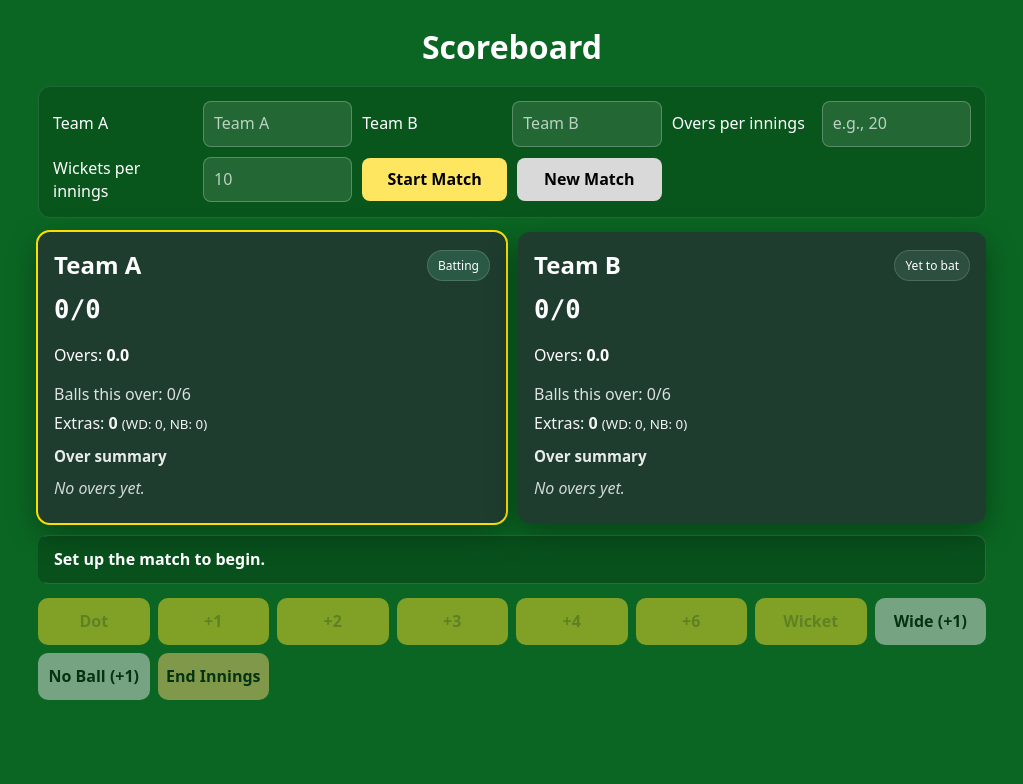
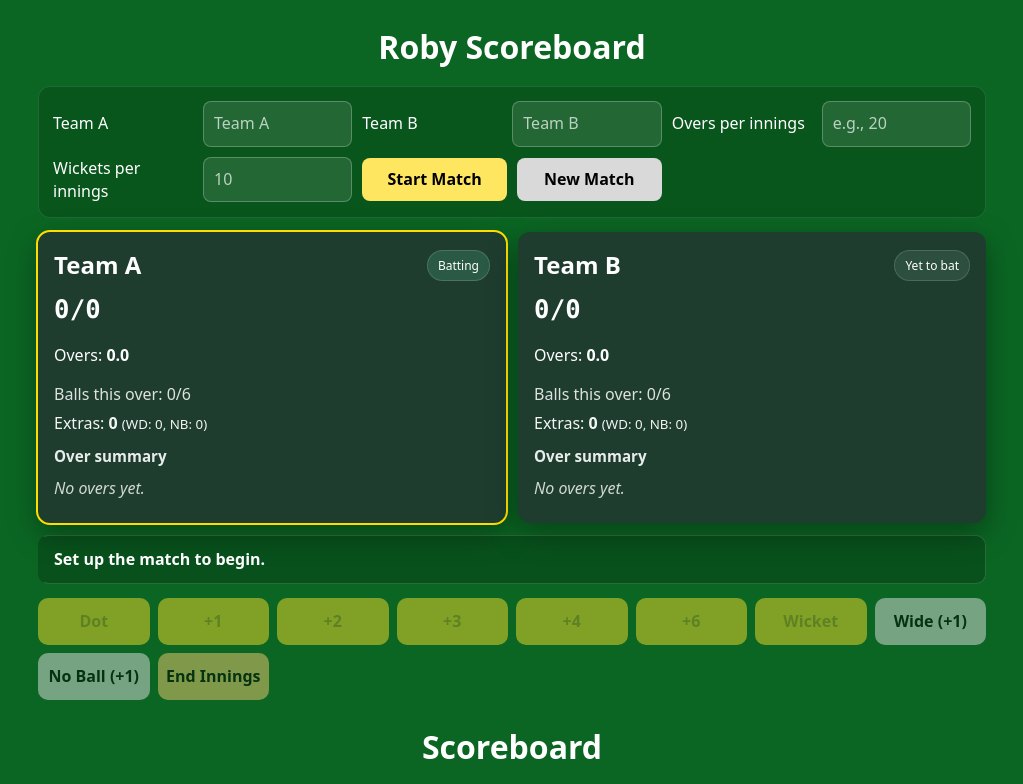
Before and after one commit to JajalaUday/CricketScoreboard, a plain HTML site: page index.html in a window 1280 px wide. Shown: the top 784 px of the page, without its empty margins (128-1151 px from the left). Drawn offline with Linux system fonts and the light colour scheme.

Commit message:
Update index.html

```diff
--- a/index.html
+++ b/index.html
@@ -6,7 +6,130 @@
   <meta name="viewport" content="width=device-width, initial-scale=1, viewport-fit=cover"/>
   <title>Scoreboard</title>
   <link rel="stylesheet" href="./style.css"/>
-  <script src="./score.js" defer></script>
+  <script src="./score.js" defer></script><!DOCTYPE html>
+<html lang="en">
+<head>
+  <meta charset="UTF-8" />
+  <!-- viewport-fit=cover for iPhone safe areas -->
+  <meta name="viewport" content="width=device-width, initial-scale=1, viewport-fit=cover"/>
+  <title>Roby Scoreboard</title>
+  <link rel="stylesheet" href="style.css"/>
+  <script src="score.js" defer></script>
+</head>
+<body>
+  <div class="wrap">
+    <h1>Roby Scoreboard</h1>
+
+    <!-- Match setup -->
+    <div class="setup">
+      <div class="row">
+        <label for="teamAName">Team A</label>
+        <input id="teamAName" placeholder="Team A" />
+      </div>
+      <div class="row">
+        <label for="teamBName">Team B</label>
+        <input id="teamBName" placeholder="Team B" />
+      </div>
+      <div class="row">
+        <label for="oversPerInnings">Overs per innings</label>
+        <input id="oversPerInnings" type="number" min="1" placeholder="e.g., 20" />
+      </div>
+      <div class="row">
+        <label for="wicketsPerInnings">Wickets per innings</label>
+        <input id="wicketsPerInnings" type="number" min="1" max="10" placeholder="10" />
+      </div>
+      <div class="row actions">
+        <button id="startMatch">Start Match</button>
+        <button id="newMatch" class="secondary">New Match</button>
+      </div>
+    </div>
+
+    <!-- Scorecards -->
+    <div class="cards">
+      <div id="cardA" class="card">
+        <div class="card-header">
+          <h2 id="nameA">Team A</h2>
+          <span class="badge" id="badgeA">Batting</span>
+        </div>
+        <p class="scoreline">
+          <strong><span id="runsA">0</span>/<span id="wktsA">0</span></strong>
+        </p>
+        <p>Overs: <strong><span id="oversA">0.0</span></strong>
+          <span class="rr" id="rrA"></span>
+        </p>
+        <p class="hint" id="hintA">Balls this over: 0/6</p>
+        <p class="extras">Extras:
+          <strong><span id="extrasA">0</span></strong>
+          <small>(WD: <span id="wdA">0</span>, NB: <span id="nbA">0</span>)</small>
+        </p>
+
+        <!-- Over summary A -->
+        <div class="over-summary">
+          <h3 class="over-title">Over summary</h3>
+          <div id="oversAList" class="over-list"></div>
+        </div>
+      </div>
+
+      <div id="cardB" class="card">
+        <div class="card-header">
+          <h2 id="nameB">Team B</h2>
+          <span class="badge" id="badgeB">Yet to bat</span>
+        </div>
+        <p class="scoreline">
+          <strong><span id="runsB">0</span>/<span id="wktsB">0</span></strong>
+        </p>
+        <p>Overs: <strong><span id="oversB">0.0</span></strong>
+          <span class="rr" id="rrB"></span>
+        </p>
+        <p class="hint" id="hintB">Balls this over: 0/6</p>
+        <p class="extras">Extras:
+          <strong><span id="extrasB">0</span></strong>
+          <small>(WD: <span id="wdB">0</span>, NB: <span id="nbB">0</span>)</small>
+        </p>
+
+        <!-- Over summary B -->
+        <div class="over-summary">
+          <h3 class="over-title">Over summary</h3>
+          <div id="oversBList" class="over-list"></div>
+        </div>
+
+        <!-- Chasing panel (2nd innings) -->
+        <div id="chaseBox" class="chase hidden">
+          <p><strong>Target:</strong> <span id="targetVal">—</span></p>
+          <p><strong>Needed:</strong> <span id="needVal">—</span> off <span id="ballsLeftVal">—</span> balls</p>
+          <p><strong>Req RR:</strong> <span id="reqRR">—</span></p>
+        </div>
+      </div>
+    </div>
+
+    <!-- Status bar -->
+    <div id="status" class="status">Set up the match to begin.</div>
+
+    <!-- Mobile-only details toggle -->
+    <button id="toggleDetails" class="toggle-details hidden" aria-pressed="false">Show details</button>
+
+    <!-- Controls (always control the CURRENT batting team) -->
+    <div class="controls">
+      <!-- legal deliveries (advance ball) -->
+      <button id="dot">Dot</button>
+      <button id="r1">+1</button>
+      <button id="r2">+2</button>
+      <button id="r3">+3</button>
+      <button id="r4">+4</button>
+      <button id="r6">+6</button>
+      <button id="wkt">Wicket</button>
+
+      <!-- extras (do NOT advance the ball) -->
+      <button id="wd" class="secondary">Wide (+1)</button>
+      <button id="nb" class="secondary">No Ball (+1)</button>
+
+      <!-- innings/match -->
+      <button id="endInnings" class="warn">End Innings</button>
+    </div>
+  </div>
+</body>
+</html>
+
 </head>
 <body>
   <div class="wrap">
```
